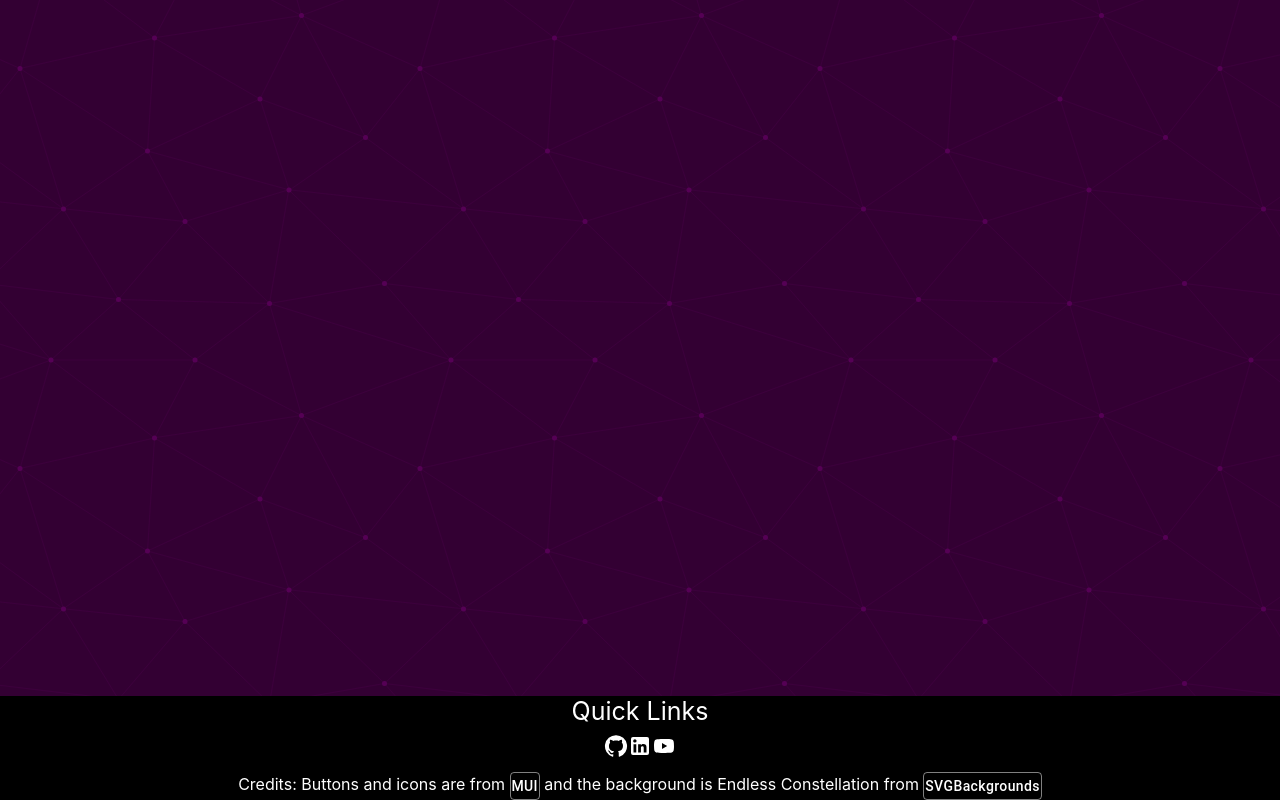
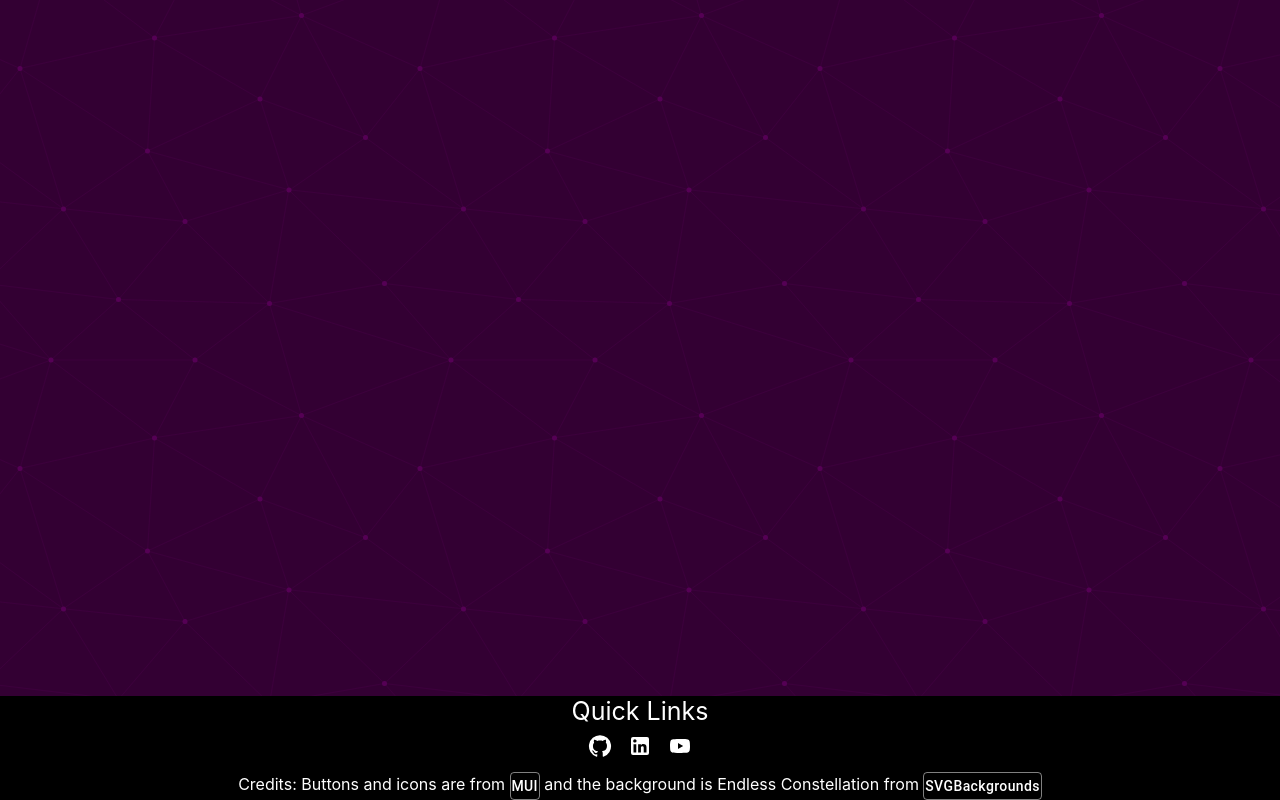
Before and after one commit to austin-sohn/austinsohn, a React (Create React App) app: page / in a window 1280 px wide. Shown: the part 1831-2631 px from the top of the page. Built offline with nearby package versions, Linux system fonts and the light colour scheme.

Commit message:
added margin between icons

```diff
--- a/src/components/footer.tsx
+++ b/src/components/footer.tsx
@@ -32,7 +32,7 @@ class Footer extends React.Component<{}> {
               target="_blank"
               rel="noreferrer"
             >
-              <LinkedInIcon style={{ color: "white" }} />
+              <LinkedInIcon sx={{ marginLeft: 2 }} style={{ color: "white" }} />
             </a>
             <a
               href="https://www.youtube.com/@tohroo/videos"
@@ -40,7 +40,10 @@ class Footer extends React.Component<{}> {
               rel="noreferrer"
               id="youtube-link"
             >
-              <YouTubeIcon style={{ color: "white" }}></YouTubeIcon>
+              <YouTubeIcon
+                sx={{ marginLeft: 2 }}
+                style={{ color: "white" }}
+              ></YouTubeIcon>
             </a>
           </IconButton>
         </IconStyle>
```
